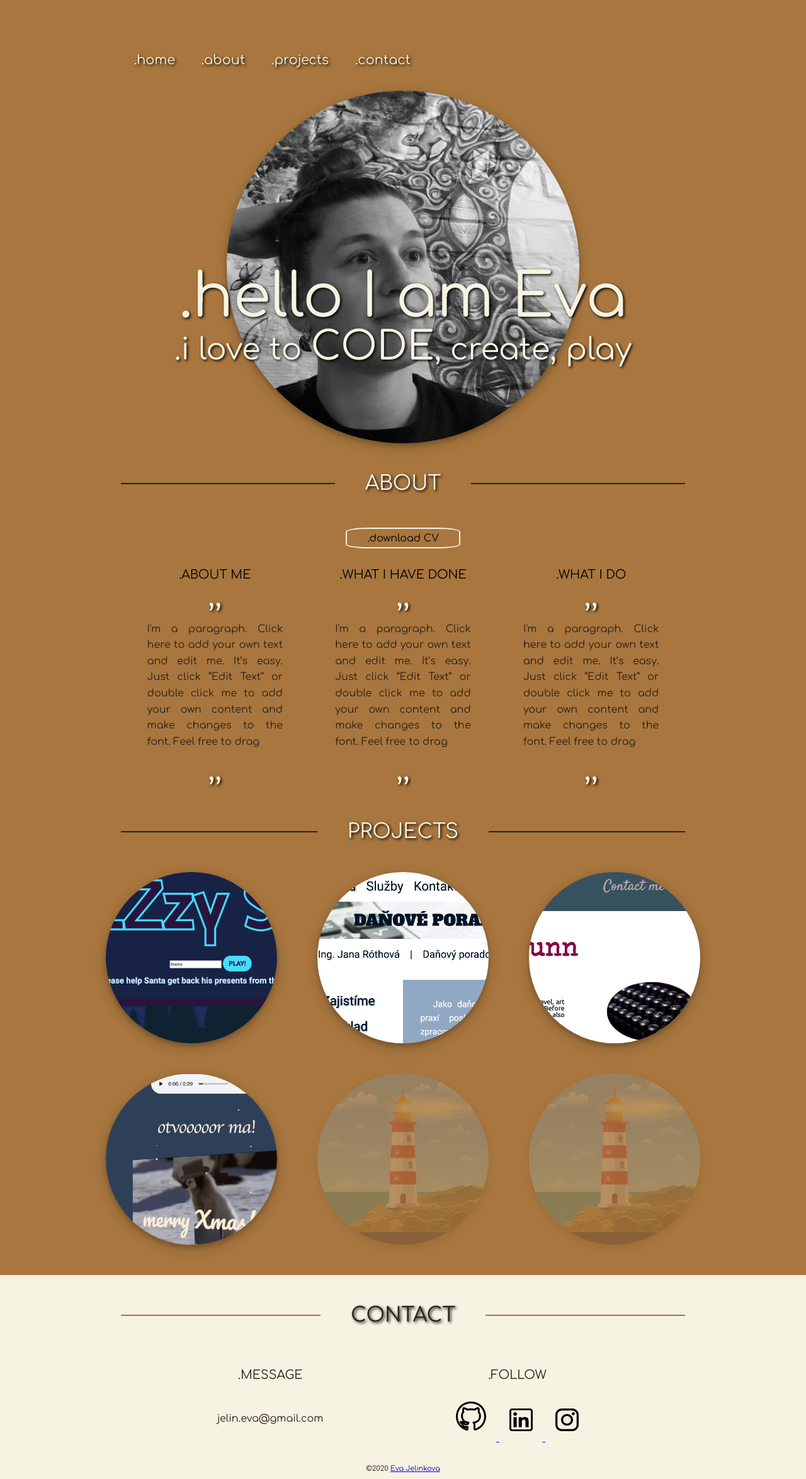
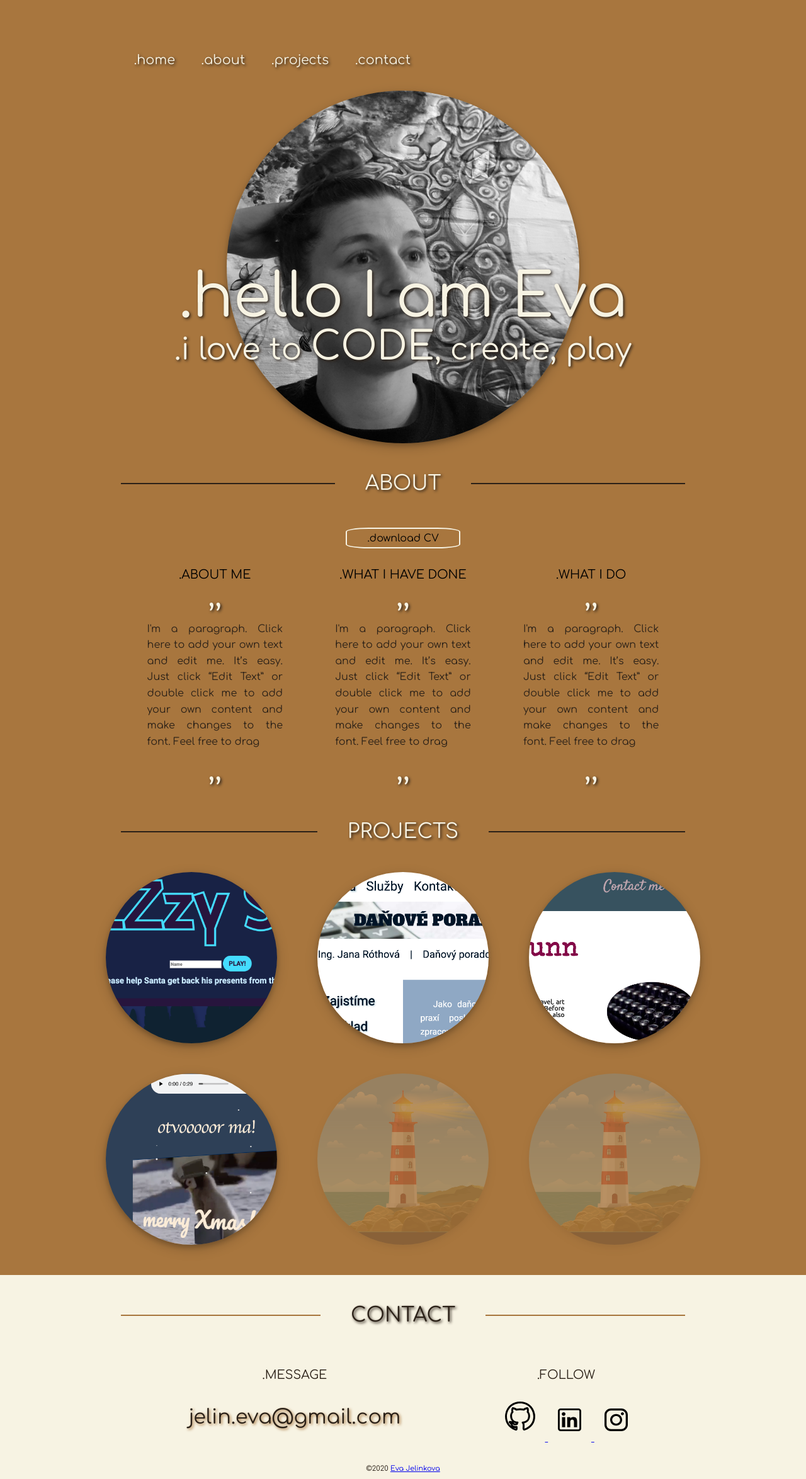
Before and after one commit to evaJelinkova/web-developer-portfolioEJ, a plain HTML site: page index.html in a window 1280 px wide. Shown: the whole page at 63% size. Drawn offline with Linux system fonts and the light colour scheme.

Commit message:
changed css shadow style

```diff
--- a/css/style.css
+++ b/css/style.css
@@ -46,7 +46,7 @@
     text-transform: uppercase;
     font-size: 2em;
     padding: 1.5em;
-    text-shadow: 2px 2px 4px #000000;
+    text-shadow: 2px 2px 4px #2B2118;
 }
 
 /* (nav-bar) */
@@ -72,7 +72,7 @@
     text-decoration: none;
     /* color: #06D6A0; */
     color: #F7F3E3;
-    text-shadow: 2px 2px 4px #000000;
+    text-shadow: 2px 2px 4px #2B2118;
 }
 
 /* (section-profile-picture) */
@@ -109,12 +109,12 @@
 
 h1 {
     font-size: 6em;
-    text-shadow: 2px 2px 4px #000000;
+    text-shadow: 2px 2px 4px #2B2118;
 }
 
 h2 {
     font-size: 3em;
-    text-shadow: 2px 2px 4px #000000;
+    text-shadow: 2px 2px 4px #2B2118;
 }
 
 .profile-image {
@@ -166,7 +166,7 @@ h2 {
 .line-about-card {
     font-size: 3em;
     color: #F7F3E3;
-    text-shadow: 2px 2px 4px #000000;
+    text-shadow: 2px 2px 4px #2B2118;
 }
 
 .about-p {
@@ -245,18 +245,18 @@ h2 {
 
 .text {
   background-color: transparent;
-  color: black;
+  /* color: black; */
   font-size: 23px;
   padding: 1px;
   text-decoration: none;
   font-weight: bold;
-  text-shadow: 2px 2px 4px #000000;
+  text-shadow: 2px 2px 4px #2B2118;
   color: #F7F3E3;
 }
 
 .description {
   font-size: 20px;
-  color: #2B2118;
+  /* color: #2B2118; */
   color: #F7F3E3;
 }
 
@@ -298,7 +298,10 @@ h2 {
 
 .contact-mail {
     color: #2B2118;
-    margin-top: 2em;
+    /* margin-top: 0em; */
+    font-size: 2em;
+    text-shadow: 2px 2px 4px #A8763E;
+
 }
 
 /* (footer)  */
```
